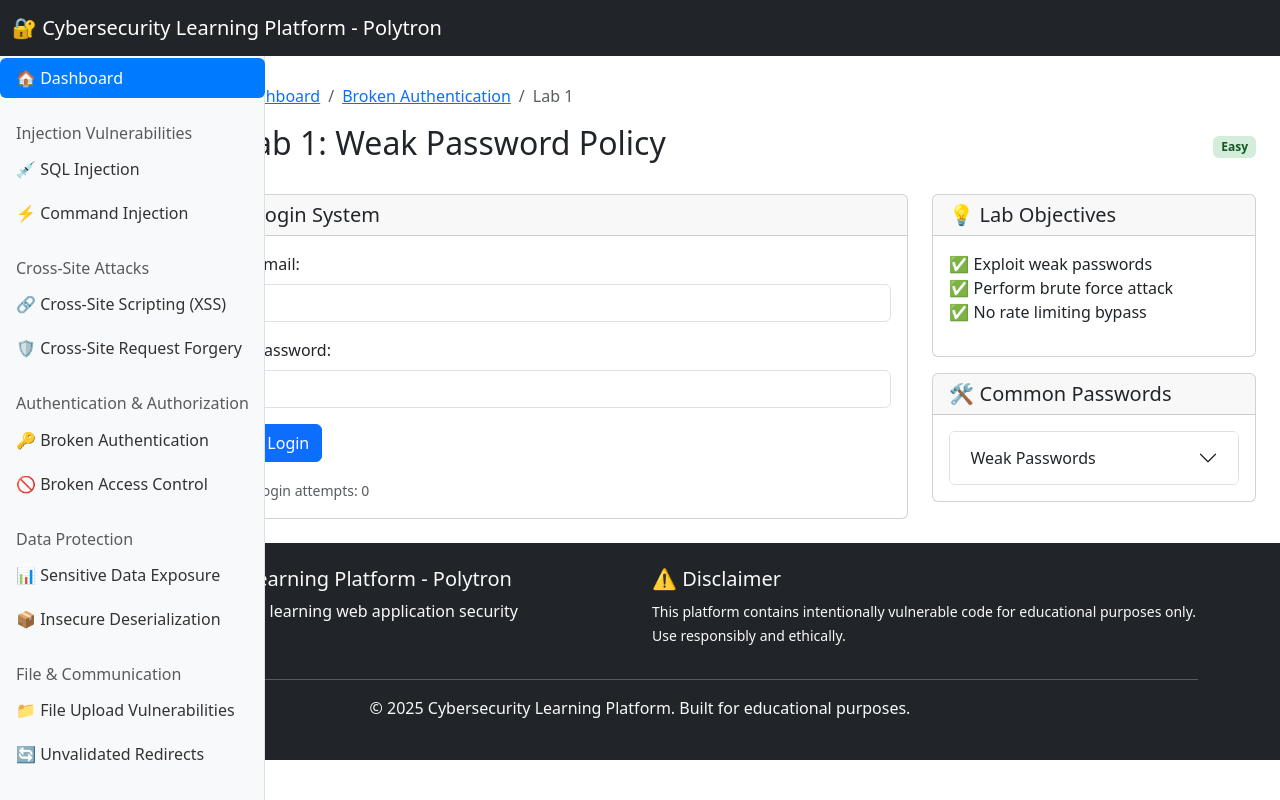
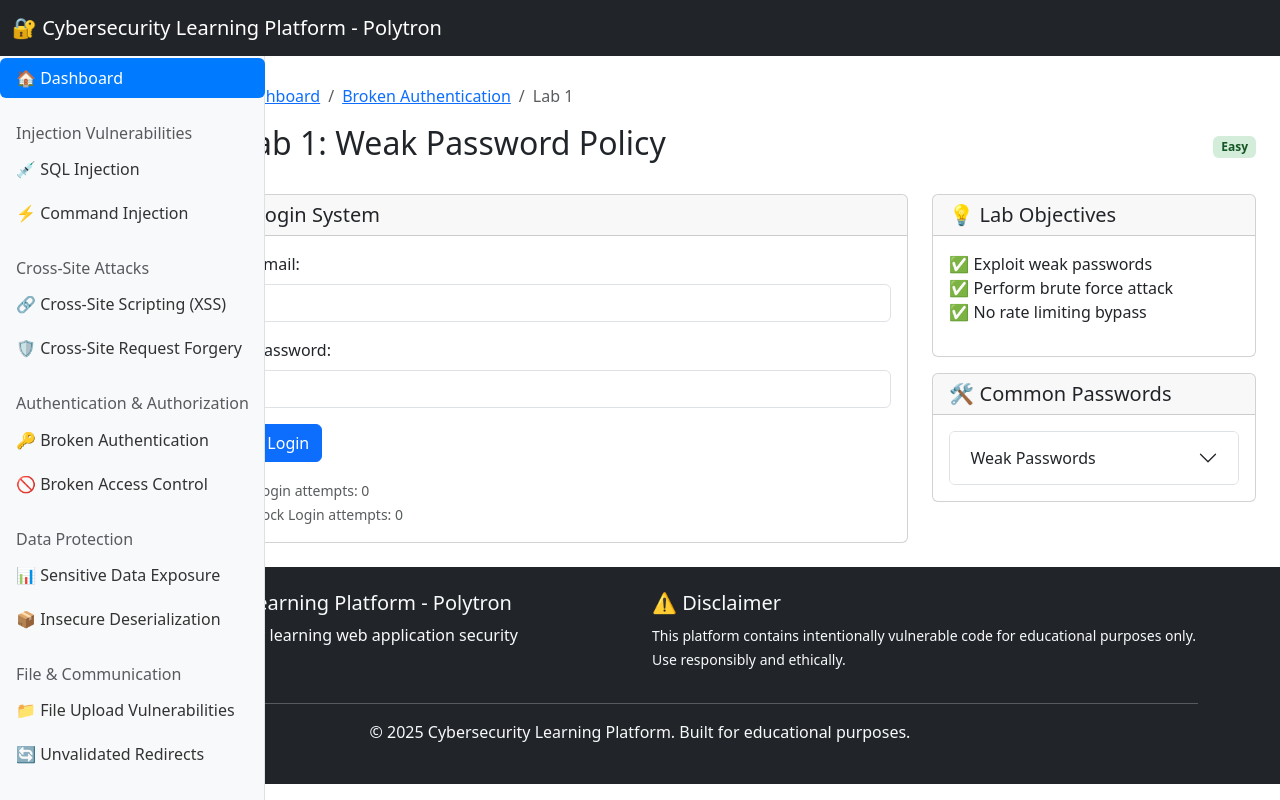
Before and after one commit to rendybustari18/lab_secure_coding_polytron, a PHP site: page /pages/broken-authentication/lab-1/index.php in a window 1280 px wide. Run offline with PHP 8.4, Linux system fonts and the light colour scheme.

Commit message:
broken auth

```diff
--- a/pages/broken-authentication/lab-1/index.php
+++ b/pages/broken-authentication/lab-1/index.php
@@ -7,28 +7,95 @@ $message = '';
 $attempts = $_SESSION['login_attempts'] ?? 0;
 $alert_class = "alert-danger";
 $is_login = false;
+$ttl = 5*60;
+$limit = 5;
+
+if (empty($_SESSION['csrf_token'])) {
+    $_SESSION['csrf_token'] = bin2hex(random_bytes(32));
+}
+
+if(empty($_SESSION['login_attempts_lock'])){
+    $_SESSION['login_attempts_lock'] = 0;
+}
+
+if(empty($_SESSION['login_attempts_time_lock'])){
+    $_SESSION['login_attempts_time_lock'] = 0;
+}
+
+$attempts_lock = $_SESSION['login_attempts_lock'];
+
+function validateCSRFToken() {
+    if (!isset($_POST['csrf_token']) || !isset($_SESSION['csrf_token']) ||
+        !hash_equals($_SESSION['csrf_token'], $_POST['csrf_token'])) {
+        return false;
+    }
+    return true;
+}
+
+function validate_password(string $password): array {
+    $errors = [];
+
+    if (strlen($password) < 8) {
+        $errors[] = 'Password must be at least 8 characters long.';
+    }
+    if (!preg_match('/[a-z]/', $password)) {
+        $errors[] = 'Password must include at least one lowercase letter.';
+    }
+    if (!preg_match('/[A-Z]/', $password)) {
+        $errors[] = 'Password must include at least one uppercase letter.';
+    }
+    if (!preg_match('/\d/', $password)) {
+        $errors[] = 'Password must include at least one number.';
+    }
+    if (!preg_match('/[\W_]/', $password)) {
+        $errors[] = 'Password must include at least one special character.';
+    }
+
+    return $errors;
+}
 
 if ($_SERVER['REQUEST_METHOD'] == 'POST') {
+    if(time() - $_SESSION['login_attempts_time_lock'] > $ttl){
+        $_SESSION['login_attempts_time_lock'] = 0;
+    }
+
+    if(!validateCSRFToken()){
+        $message = "Invalid CSRF token. Access denied.";
+    }else if(time() - $_SESSION['login_attempts_time_lock'] < $ttl){
+        $message = "Your account is locked. Please try again later in 5 minutes.";
+    }else{
         $email = $_POST['email'] ?? '';
         $password = $_POST['password'] ?? '';
 
         $_SESSION['login_attempts'] = $attempts + 1;
+        $_SESSION['login_attempts_lock'] = $_SESSION['login_attempts_lock'] + 1;
 
-    $query = "SELECT * FROM users WHERE email = '$email' AND password = '" . sha1($password) . "'";
+        $query = "SELECT * FROM users WHERE email = ? AND password = ?";
 
         try {
-        $result = $pdo->query($query);
+            $result = $pdo->prepare($query);
+            $result->execute([$email,sha1($password)]);
             if ($result && $result->rowCount() > 0) {
                 $user = $result->fetch(PDO::FETCH_ASSOC);
+                $password_testing = htmlspecialchars($password);
+                $errors   = validate_password($password_testing);
+                if (count($errors) > 0) {
                     $message = "Login successful! Weak password detected: " . htmlspecialchars($password);
+                }else{
+                    $message = "Login successful!";
+                }
                 $alert_class = "alert-info";
                 $is_login = true;
             } else {
-            $_SESSION['login_attempts'] = ($_SESSION['login_attempts'] ?? 0) + 1;
                 $message = "Invalid credentials. Attempt #" . $_SESSION['login_attempts'];
+                if($_SESSION['login_attempts_lock'] >= $limit){
+                    $_SESSION['login_attempts_time_lock'] = time();
+                    $_SESSION['login_attempts_lock'] = 0;
+                }
             }
         } catch (PDOException $e) {
             $error_message = "Database error: " . $e->getMessage();
+        }
     }
 }
 ?>
@@ -72,6 +139,8 @@ if ($_SERVER['REQUEST_METHOD'] == 'POST') {
                                 <?php endif; ?>
                                 <?php if(!$is_login): ?>
                                 <form method="post">
+
+                                <input type="hidden" name="csrf_token" value="<?php echo $_SESSION['csrf_token']; ?>">
                                     <div class="mb-3">
                                         <label for="email" class="form-label">email:</label>
                                         <input type="text" class="form-control" id="email" name="email" required>
@@ -87,6 +156,8 @@ if ($_SERVER['REQUEST_METHOD'] == 'POST') {
                                 <?php endif; ?>
                                 <div class="mt-3">
                                     <small class="text-muted">Login attempts: <?php echo $attempts; ?></small>
+                                    <br>
+                                    <small class="text-muted">Lock Login attempts: <?php echo $attempts_lock; ?></small>
                                 </div>
                             </div>
                         </div>
```
Lines whose indentation alone changed are shown as unchanged.
